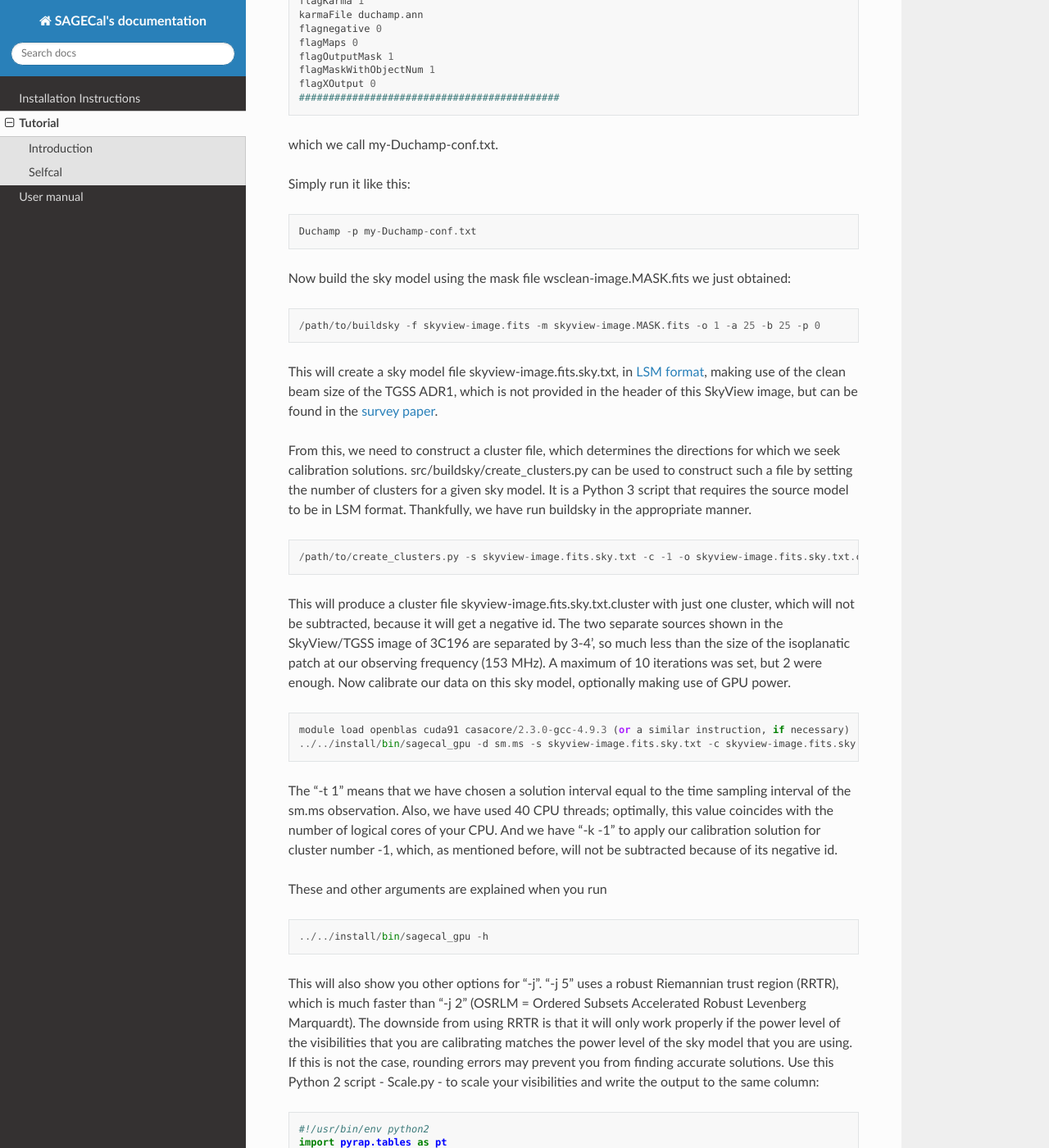
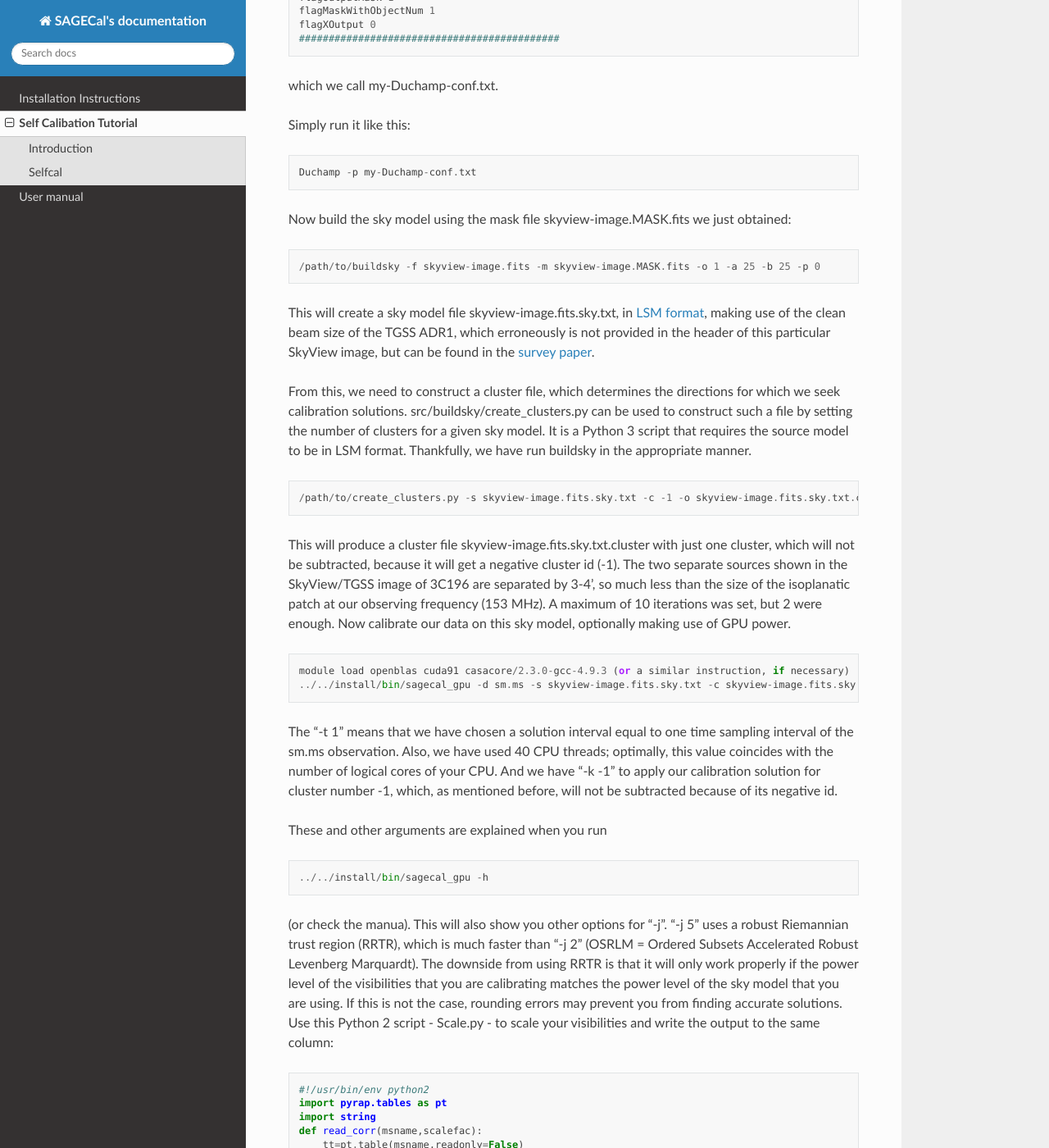
Before and after one commit to nlesc-dirac/sagecal, a Sphinx documentation site: the page built from Docs/source/tutorial.rst, in a window 1280 px wide and 1400 px high, scrolled down 1387 px. Shown: the whole window at 82% size. Built offline with Sphinx 7.4.7 and the Read the Docs theme 2.0.0, drawn with Linux system fonts in a browser that asks for light colours; some of the changed text lies outside the part shown.

Commit message:
Processed Sarod's comments.

```diff
--- a/Docs/source/tutorial.rst
+++ b/Docs/source/tutorial.rst
@@ -1,18 +1,14 @@
-Tutorial
-========
+Self Calibation Tutorial
+========================
 
 Introduction
 ^^^^^^^^^^^^
 
-This tutorial will guide you through the most common steps in calibration for imaging purposes. This involves direction dependent calibration using self calibration. Automatically this will cover calibration on a fixed sky model (e.g., for the LOFAR EoR KSP) as this is a single step in the self-calibration process.
-
-It is assumed that you have performed direction independent calibration prior to this, for instance by using prefactor_.
-
-.. _prefactor: https://github.com/lofar-astron/prefactor
+This tutorial will guide you through the most common steps in self calibration. This involves calibration along one or more directions. Automatically this will cover calibration on a fixed sky model (e.g., for the LOFAR EoR KSP) as this is a single step in the self-calibration process.
 
 Selfcal
 ^^^^^^^
-We will demonstrate selfcal using the SAGECal executable for a GPU - sagecal_gpu - built with cmake, but instructions are, of course, similar for the containerized version of sagecal_gpu. Building sagecal will also automatically build buildsky, which we need for self-calibration.
+We will demonstrate selfcal using the SAGECal executable for a GPU - sagecal_gpu - built with cmake, but instructions are, of course, similar for the containerized version of sagecal_gpu. Building sagecal will also automatically build buildsky and create_clusters.py, which we need for self-calibration.
 
 After you have cloned, built and installed SAGECal - e.g., in a directory called "install" - from the top level directory in the cloned repo, do:
 
@@ -71,13 +67,13 @@
 
 .. _Duchamp: https://www.atnf.csiro.au/people/Matthew.Whiting/Duchamp/
 
-Now build the sky model using the mask file wsclean-image.MASK.fits we just obtained:
+Now build the sky model using the mask file skyview-image.MASK.fits we just obtained:
 
 ::
 
    /path/to/buildsky -f skyview-image.fits -m skyview-image.MASK.fits -o 1 -a 25 -b 25 -p 0
 
-This will create a sky model file skyview-image.fits.sky.txt, in `LSM format`_, making use of the clean beam size of the TGSS ADR1, which is not provided in the header of this SkyView image, but can be found in the `survey paper`_.
+This will create a sky model file skyview-image.fits.sky.txt, in `LSM format`_, making use of the clean beam size of the TGSS ADR1, which erroneously is not provided in the header of this particular SkyView image, but can be found in the `survey paper`_.
 
 .. _`survey paper`: https://arxiv.org/abs/1603.04368
 
@@ -89,14 +85,14 @@
 
    /path/to/create_clusters.py -s skyview-image.fits.sky.txt -c -1 -o skyview-image.fits.sky.txt.cluster -i 10
 
-This will produce a cluster file skyview-image.fits.sky.txt.cluster with just one cluster, which will not be subtracted, because it will get a negative id. The two separate sources shown in the SkyView/TGSS image of 3C196 are separated by 3-4', so much less than the size of the isoplanatic patch at our observing frequency (153 MHz). A maximum of 10 iterations was set, but 2 were enough. Now calibrate our data on this sky model, optionally making use of GPU power.
+This will produce a cluster file skyview-image.fits.sky.txt.cluster with just one cluster, which will not be subtracted, because it will get a negative cluster id (-1). The two separate sources shown in the SkyView/TGSS image of 3C196 are separated by 3-4', so much less than the size of the isoplanatic patch at our observing frequency (153 MHz). A maximum of 10 iterations was set, but 2 were enough. Now calibrate our data on this sky model, optionally making use of GPU power.
 
 ::
 
    module load openblas cuda91 casacore/2.3.0-gcc-4.9.3 (or a similar instruction, if necessary)
    ../../install/bin/sagecal_gpu -d sm.ms -s skyview-image.fits.sky.txt -c skyview-image.fits.sky.txt.cluster -n 40 -t 1 -p sm.ms.solutions -a 0 -e 4 -F 1 -j 2 -k -1 -B 1 -E 1  > sm.ms.output
 
-The "-t 1" means that we have chosen a solution interval equal to the time sampling interval of the sm.ms observation. Also, we have used 40 CPU threads; optimally, this value coincides with the number of logical cores of your CPU.
+The "-t 1" means that we have chosen a solution interval equal to one time sampling interval of the sm.ms observation. Also, we have used 40 CPU threads; optimally, this value coincides with the number of logical cores of your CPU.
 And we have "-k -1" to apply our calibration solution for cluster number -1, which, as mentioned before, will not be subtracted because of its negative id.
 
 
@@ -106,7 +102,7 @@
 
    ../../install/bin/sagecal_gpu -h
 
-This will also show you other options for "-j". "-j 5" uses a robust Riemannian trust region (RRTR), which is much faster than "-j 2" (OSRLM = Ordered Subsets Accelerated Robust Levenberg Marquardt). The downside from using RRTR is that it will only work properly if the power level of the visibilities that you are calibrating matches the power level of the sky model that you are using. If this is not the case, rounding errors may prevent you from finding accurate solutions. Use this Python 2 script - Scale.py - to scale your visibilities and write the output to the same column:
+(or check the manua). This will also show you other options for "-j". "-j 5" uses a robust Riemannian trust region (RRTR), which is much faster than "-j 2" (OSRLM = Ordered Subsets Accelerated Robust Levenberg Marquardt). The downside from using RRTR is that it will only work properly if the power level of the visibilities that you are calibrating matches the power level of the sky model that you are using. If this is not the case, rounding errors may prevent you from finding accurate solutions. Use this Python 2 script - Scale.py - to scale your visibilities and write the output to the same column:
 
 ::
 
@@ -132,7 +128,9 @@
 
    ./Scale.py sm.ms 1e5
 
-We do not need to run it if we use the CORRECTED_DATA column, that we have just filled with our "-j 2" sagecal run, for all our subsequent "-j 5" sagecal runs as input or if we stick with "-j 2". Note that sagecal will only apply calibration solutions if -k is set equal to a cluster id in the cluster file. Also, direction dependent calibration solutions can only be applied for one direction (cluster) at a time. This is not specific to sagecal, but a fundamental property of the matrix equation for direction dependent calibration. Hence, imaging needs to be done per direction and you will need a package like DDFacet_ to stitch the different images (facets) together to cover the entire field of view of the observation. If -k is not set equal to any cluster id, the data stored in the output column - sagecal's -O argument,  the CORRECTED_DATA column by default - will be uncalibrated. This means that, when sagecal has been run with default settings, the contents of the DATA column will be equal to the contents of the CORRECTED_DATA column if the clusters all have a negative id; any cluster will a positive id will be subtracted by applying the inverse of the calibration solutions, i.e. they will be subtracted in the "uncalibrated domain".
+We do not need to run it if we use the CORRECTED_DATA column, that we have just filled with our "-j 2" sagecal run, for all our subsequent "-j 5" sagecal runs as input or if we stick with "-j 2".
+
+Note that sagecal will only apply calibration solutions if -k is set equal to a cluster id in the cluster file. Also, direction dependent calibration solutions can only be applied for one direction (cluster) at a time. This is not specific to sagecal, but a fundamental property of the matrix equation for direction dependent calibration. Hence, imaging needs to be done per direction and you will need a package like DDFacet_ to stitch the different images (facets) together to cover the entire field of view of the observation. If -k is not set equal to any cluster id, the data stored in the output column - sagecal's -O argument,  the CORRECTED_DATA column by default - will be uncalibrated. This means that, when sagecal has been run with default settings, the contents of the DATA column will be equal to the contents of the CORRECTED_DATA column if the clusters all have a negative id; any cluster will a positive id will be subtracted by applying the inverse of the calibration solutions, i.e. they will be subtracted in the "uncalibrated domain".
 
 .. _DDFacet: https://github.com/saopicc/DDFacet
 
```
Also changed, not shown: other parts of Docs/source/tutorial.rst (+1 -1 lines).
